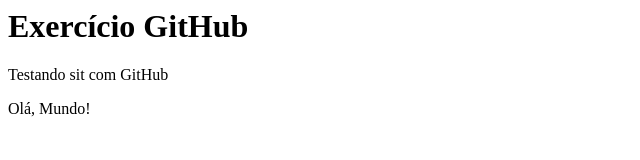
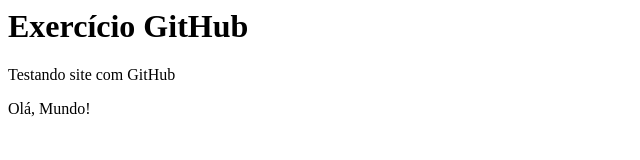
Before and after one commit to RenanMK/exercicio, a plain HTML site: page Index.html in a window 1280 px wide. Shown: the full height of the page, 0-640 px from the left. Drawn offline with Linux system fonts and the light colour scheme.

Commit message:
arrumando o site

```diff
--- a/Index.html
+++ b/Index.html
@@ -6,7 +6,7 @@
 
 	<body>
 	    <h1>Exercício GitHub</h1>
-	    <p>Testando sit com GitHub</p>
+	    <p>Testando site com GitHub</p>
 	    <p>Olá, Mundo!</p>
 	</body>
 </html>
```
